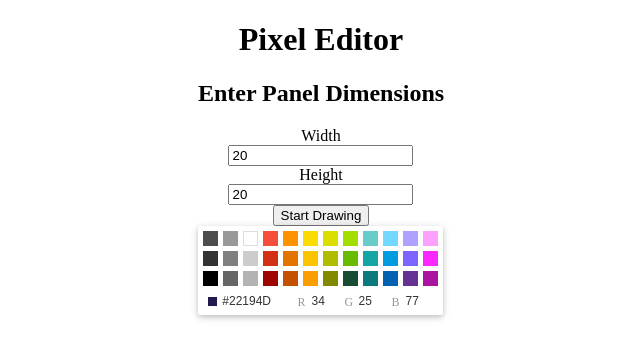
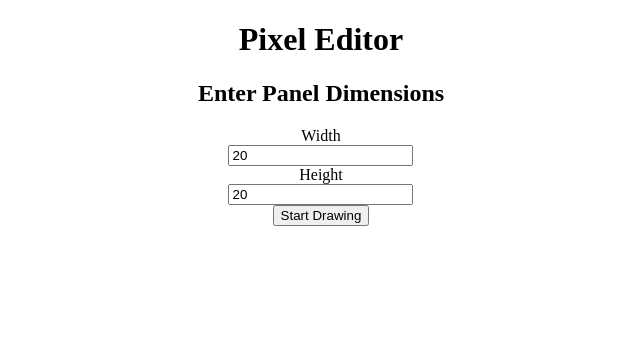
Before and after one commit to karishmashuklaa/pixie, a React (Create React App) app: page / in a window 1280 px wide. Shown: the top 358 px of the page, without its empty margins (319-959 px from the left). Built offline with nearby package versions, Linux system fonts and the light colour scheme.

Commit message:
Basic editor

```diff
--- a/src/components/Editor.js
+++ b/src/components/Editor.js
@@ -16,6 +16,10 @@ const Editor = () => {
         buttonText === "Start Drawing"
             ? setButtonText("Reset")
             : setButtonText("Start Drawing")
+    }
+
+    const changeColor = (color) => {
+        setSelectedColor(color.hex)
     }
 
     return (
@@ -43,7 +47,7 @@ const Editor = () => {
            <button onClick={initializeDrawingPanel} className="button">{buttonText}</button>
 
             <br />
-           <CompactPicker color={selectedColor} />
+            {hideOptions && <CompactPicker color={selectedColor} onChangeComplete={changeColor} /> }
 
         </div>
     )
```
